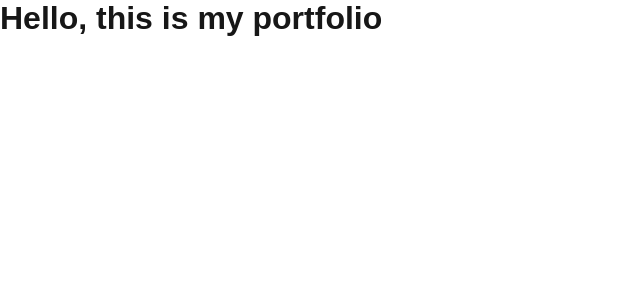
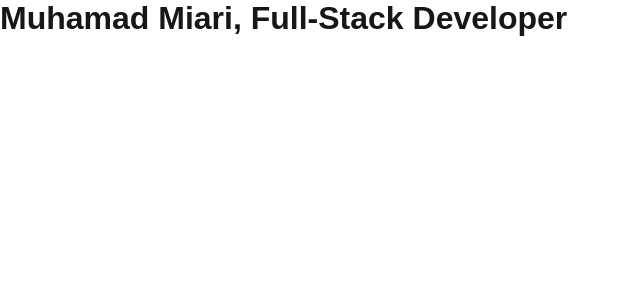
Before and after one commit to miari959/portfolio, a Next.js app: page / in a window 1280 px wide. Shown: the top 300 px of the page, without its empty margins (0-640 px from the left). Built offline with nearby package versions, Linux system fonts and the light colour scheme.

Commit message:
Update home page heading

```diff
--- a/src/app/page.tsx
+++ b/src/app/page.tsx
@@ -1,7 +1,7 @@
 export default function Home() {
   return (
     <main>
-      <h1>Hello, this is my portfolio</h1>
+      <h1>Muhamad Miari, Full-Stack Developer</h1>
     </main>
   );
 }
```
